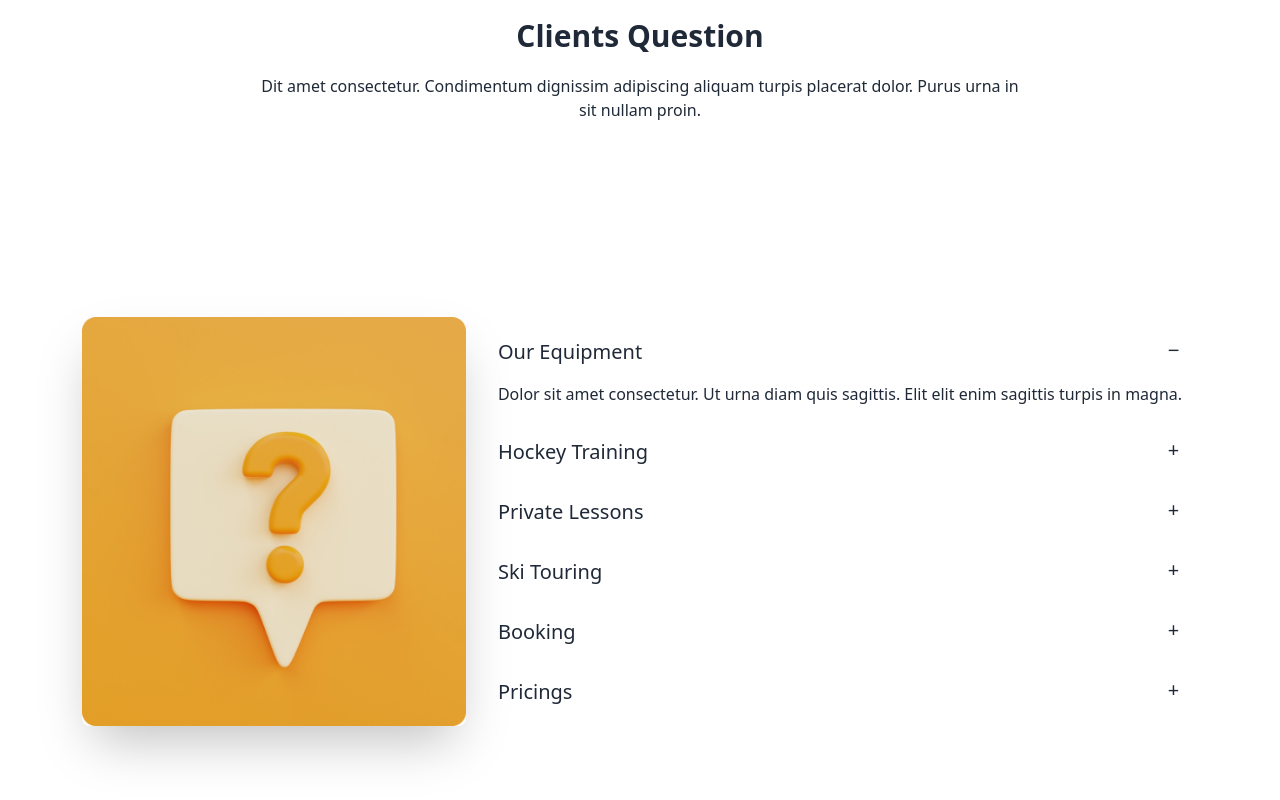
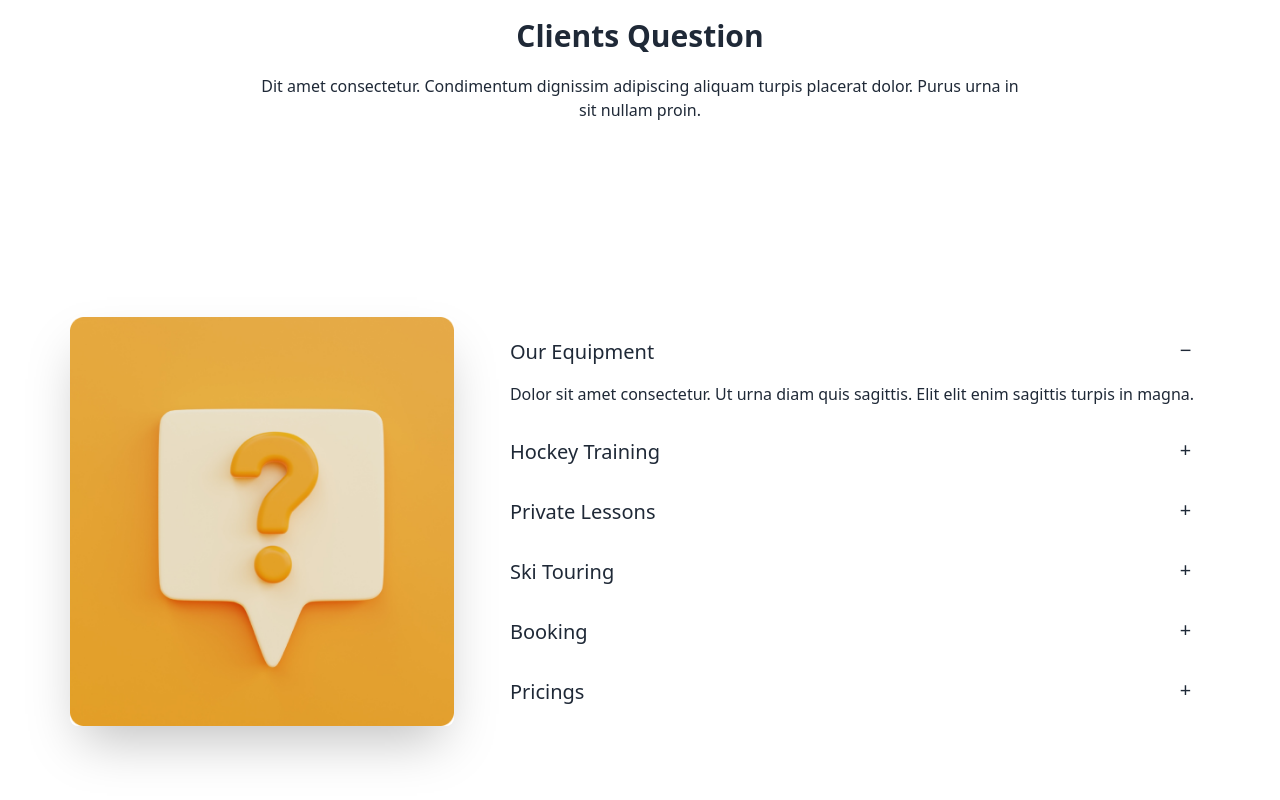
Before and after one commit to AmjadChowdhury/Hockey, a plain HTML site: page index.html in a window 1280 px wide. Shown: the part 2413-3213 px from the top of the page. Drawn offline with nearby package versions, Linux system fonts and the light colour scheme.

Commit message:
akn ami gumabo.onek hoise ajk

```diff
--- a/index.html
+++ b/index.html
@@ -310,7 +310,7 @@
 
       <div>
         <div class="hero min-h-screen ">
-          <div class="hero-content flex-col lg:flex-row">
+          <div class="hero-content flex-col lg:flex-row gap-10">
             <img src="./images/11.png" class="max-w-sm rounded-lg shadow-2xl" />
             <div>
               <div class="collapse collapse-plus ">
```
